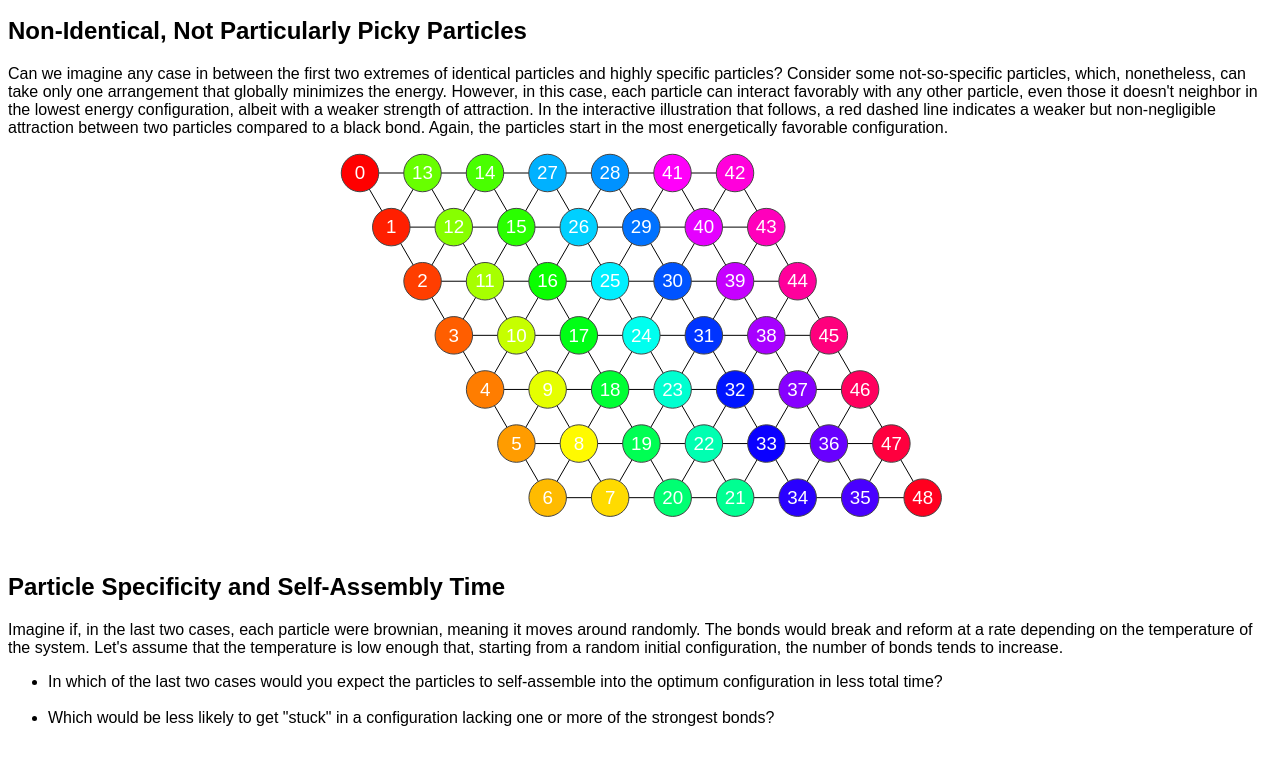
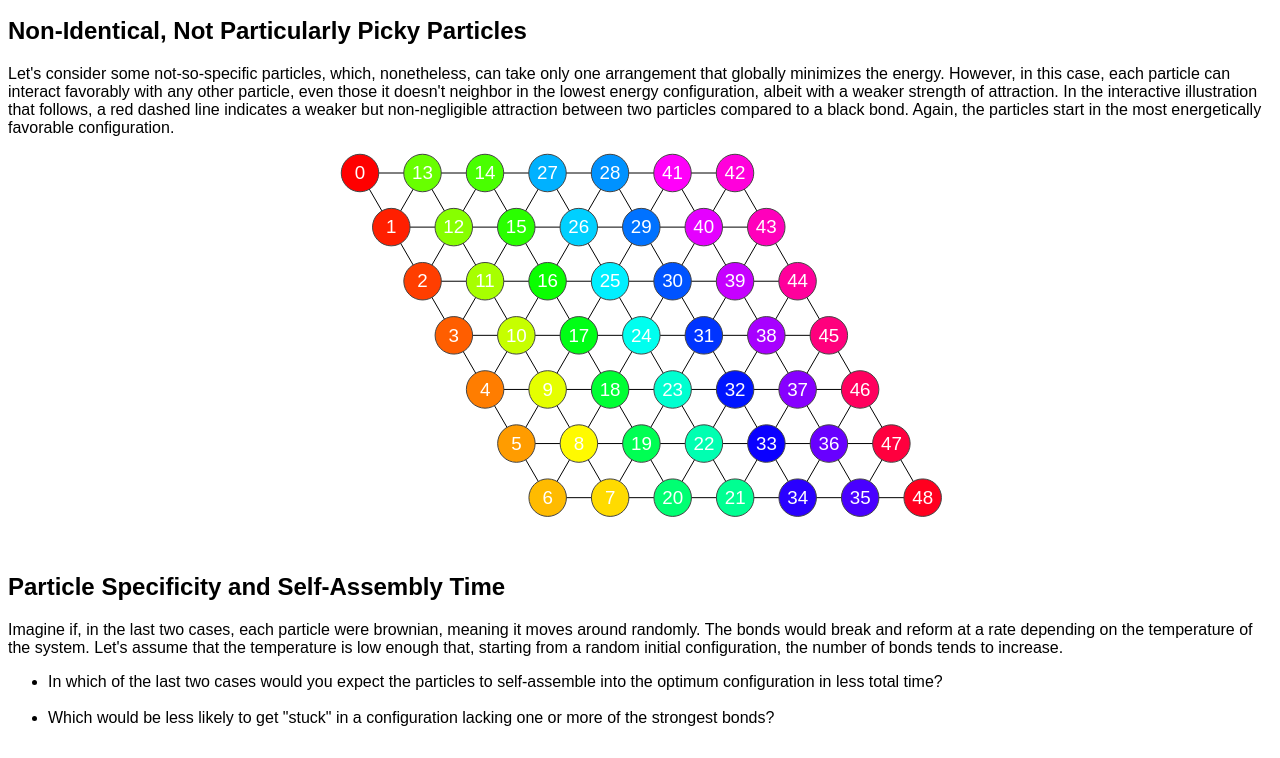
Before and after one commit to jeswcollins/ColloidalStatMech, a plain HTML site: page index.html in a window 1280 px wide. Shown: the part 1409-2167 px from the top of the page. Drawn offline with Linux system fonts and the light colour scheme.

Commit message:
excised line implying the not particularly picky particle case is 'between' the non-specific and highly specific cases

```diff
--- a/index.html
+++ b/index.html
@@ -51,7 +51,7 @@ If two particles interact differently with a third particle, then we call the fi
 <div class="caption"><p>
 <h2><a id="Non-particularly Heading"></a><a id="Non-particularly Heading"></a>Non-Identical, Not Particularly Picky Particles</h2>
 <p>
-Can we imagine any case in between the first two extremes of identical particles and highly specific particles? Consider some not-so-specific particles, which, nonetheless, can take only one arrangement that globally minimizes the energy. However, in this case, each particle can interact favorably with any other particle, even those it doesn't neighbor in the lowest energy configuration, albeit with a weaker strength of attraction. In the interactive illustration that follows, a red dashed line indicates a weaker but non-negligible attraction between two particles compared to a black bond. Again, the particles start in the most energetically favorable configuration.
+Let's consider some not-so-specific particles, which, nonetheless, can take only one arrangement that globally minimizes the energy. However, in this case, each particle can interact favorably with any other particle, even those it doesn't neighbor in the lowest energy configuration, albeit with a weaker strength of attraction. In the interactive illustration that follows, a red dashed line indicates a weaker but non-negligible attraction between two particles compared to a black bond. Again, the particles start in the most energetically favorable configuration.
 </p>
 </div>
     </div>
```
